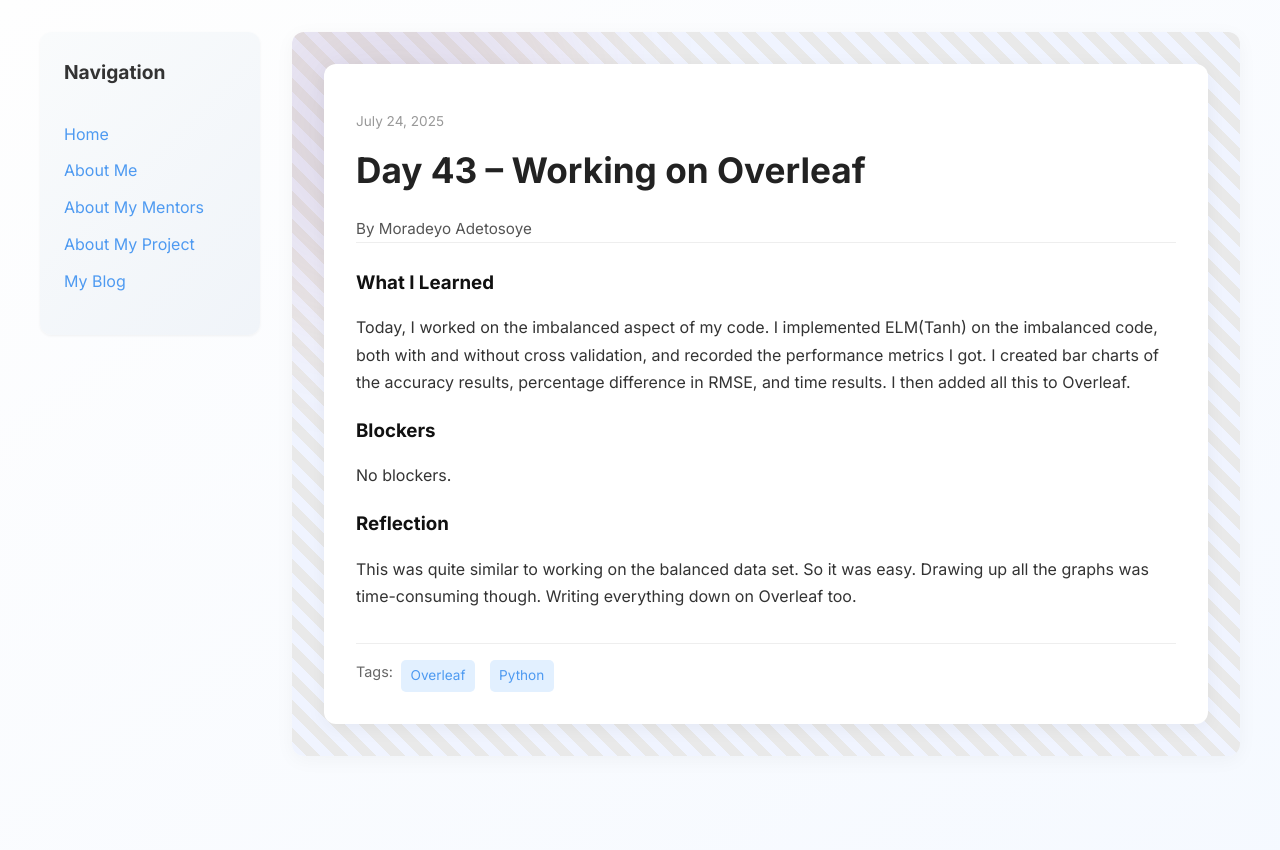
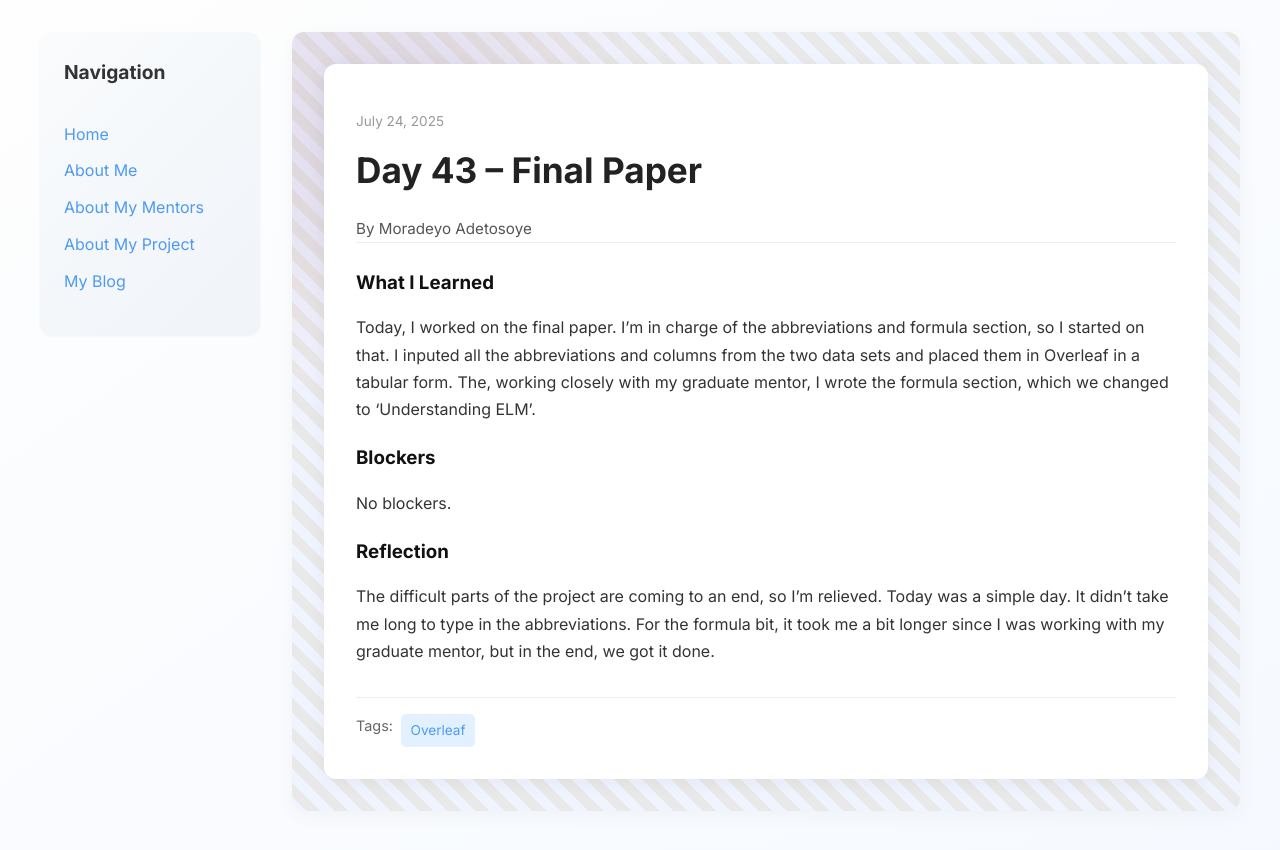
Before and after one commit to Deyo101/deyo101.github.io, a Jekyll site: the page built from _posts/2025-07-24-day-43.md, in a window 1280 px wide. Shown: the top 850 px of the page. Built offline with Jekyll 4.4.1, drawn with Linux system fonts in a browser that asks for light colours.

Commit message:
Update 2025-07-24-day-43.md

```diff
--- a/_posts/2025-07-24-day-43.md
+++ b/_posts/2025-07-24-day-43.md
@@ -1,17 +1,17 @@
 ---
 layout: post
-title: "Day 43 – Working on Overleaf"
+title: "Day 43 – Final Paper"
 date: 2025-07-24
 author: Moradeyo Adetosoye
 permalink: /day43.html
-tags: ["Overleaf", "Python"]
+tags: ["Overleaf"]
 
 what_i_learned: |
-  Today, I worked on the imbalanced aspect of my code. I implemented ELM(Tanh) on the imbalanced code, both with and without cross validation, and recorded the performance metrics I got. I created bar charts of the accuracy results, percentage difference in RMSE, and time results. I then added all this to Overleaf.
+  Today, I worked on the final paper. I'm in charge of the abbreviations and formula section, so I started on that. I inputed all the abbreviations and columns from the two data sets and placed them in Overleaf in a tabular form. The, working closely with my graduate mentor, I wrote the formula section, which we changed to 'Understanding ELM'.
 
 blockers: |
   No blockers.
 
 reflection: |
-  This was quite similar to working on the balanced data set. So it was easy. Drawing up all the graphs was time-consuming though. Writing everything down on Overleaf too.
+  The difficult parts of the project are coming to an end, so I'm relieved. Today was a simple day. It didn't take me long to type in the abbreviations. For the formula bit, it took me a bit longer since I was working with my graduate mentor, but in the end, we got it done.
 ---
```
